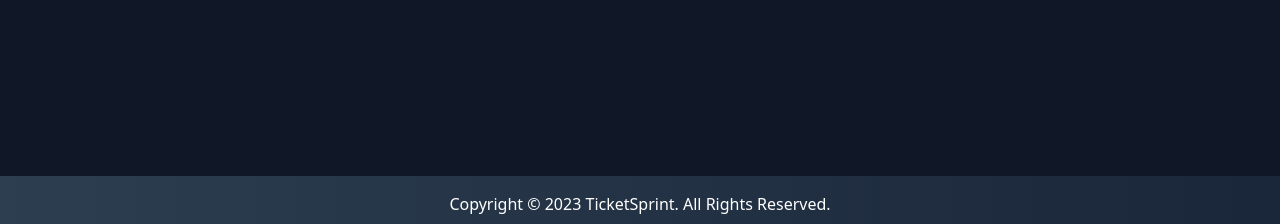
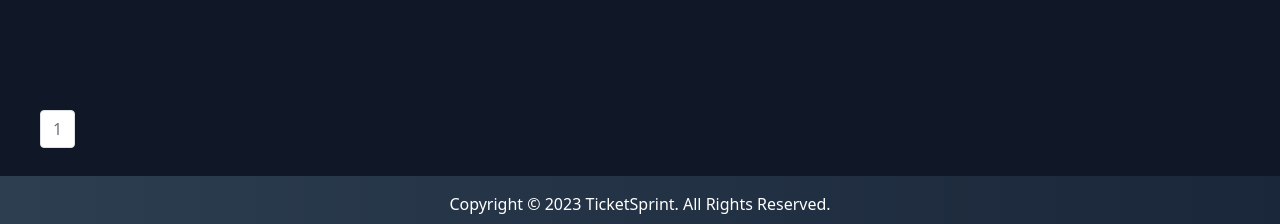
Before and after one commit to tanvirsingh1/TickerMaster, a Django app: page /concerts/ in a window 1280 px wide. Shown: the part 576-800 px from the top of the page. Run offline with Django 4.2, Linux system fonts and the light colour scheme; data that the repository does not hold is empty; parts of the project's set-up code (start-up, migrations or seed data) failed here and were passed over.

Commit message:
Fix pagination on additional pages if only one concert listed

```diff
--- a/templates/ticketing/concert.html
+++ b/templates/ticketing/concert.html
@@ -117,7 +117,7 @@
     </div>
   {% endfor %}
   <br/>
-  {% if conc|length > 1 %}
+  {% if conc|length > 1 or conc.number >= 1 %}
     <nav aria-label="Page navigation example"
          style="bottom: 0.5px; margin-top:10px; margin-left: 40px;position: fixed; padding-bottom: 60px;">
       <ul class="pagination">
```
